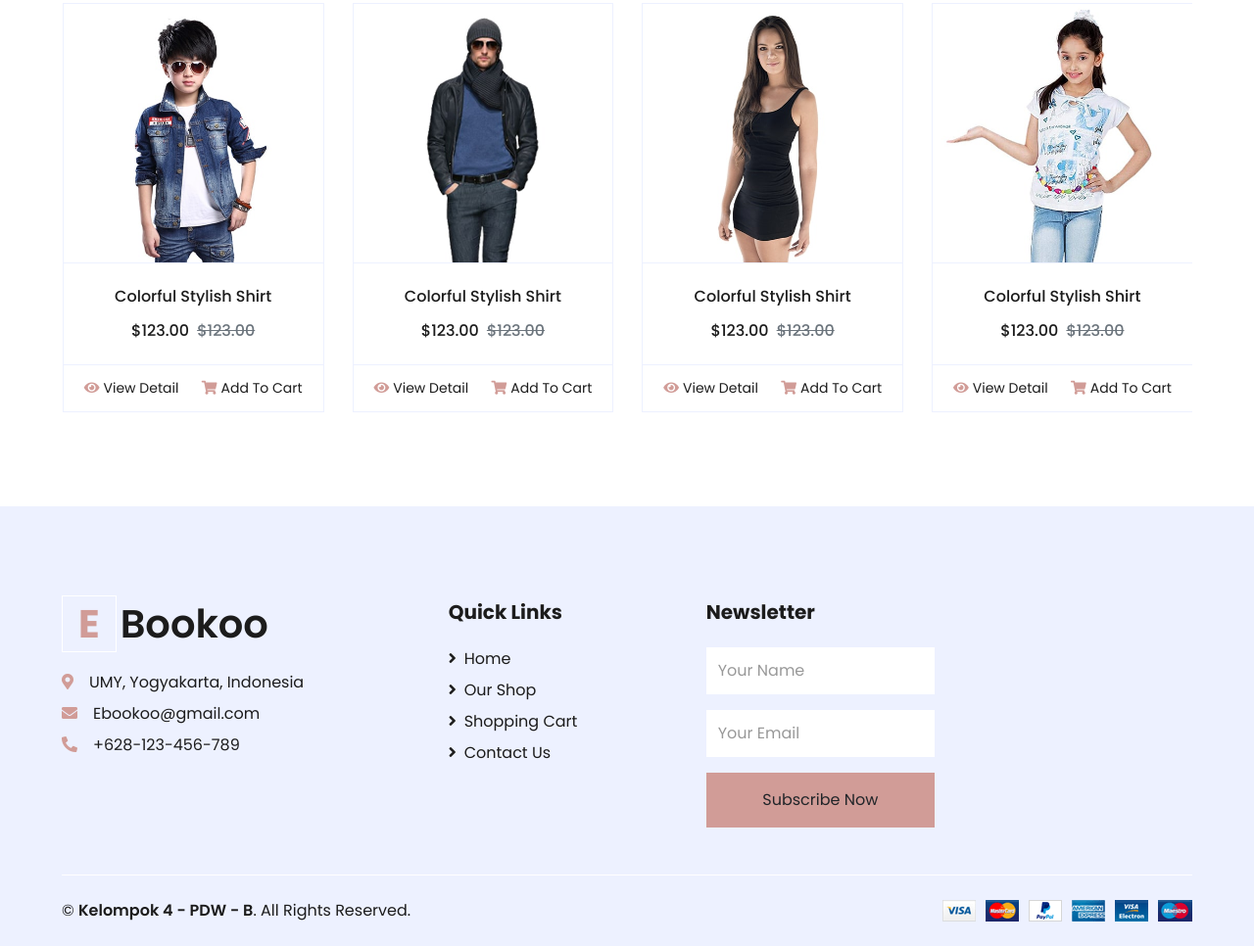
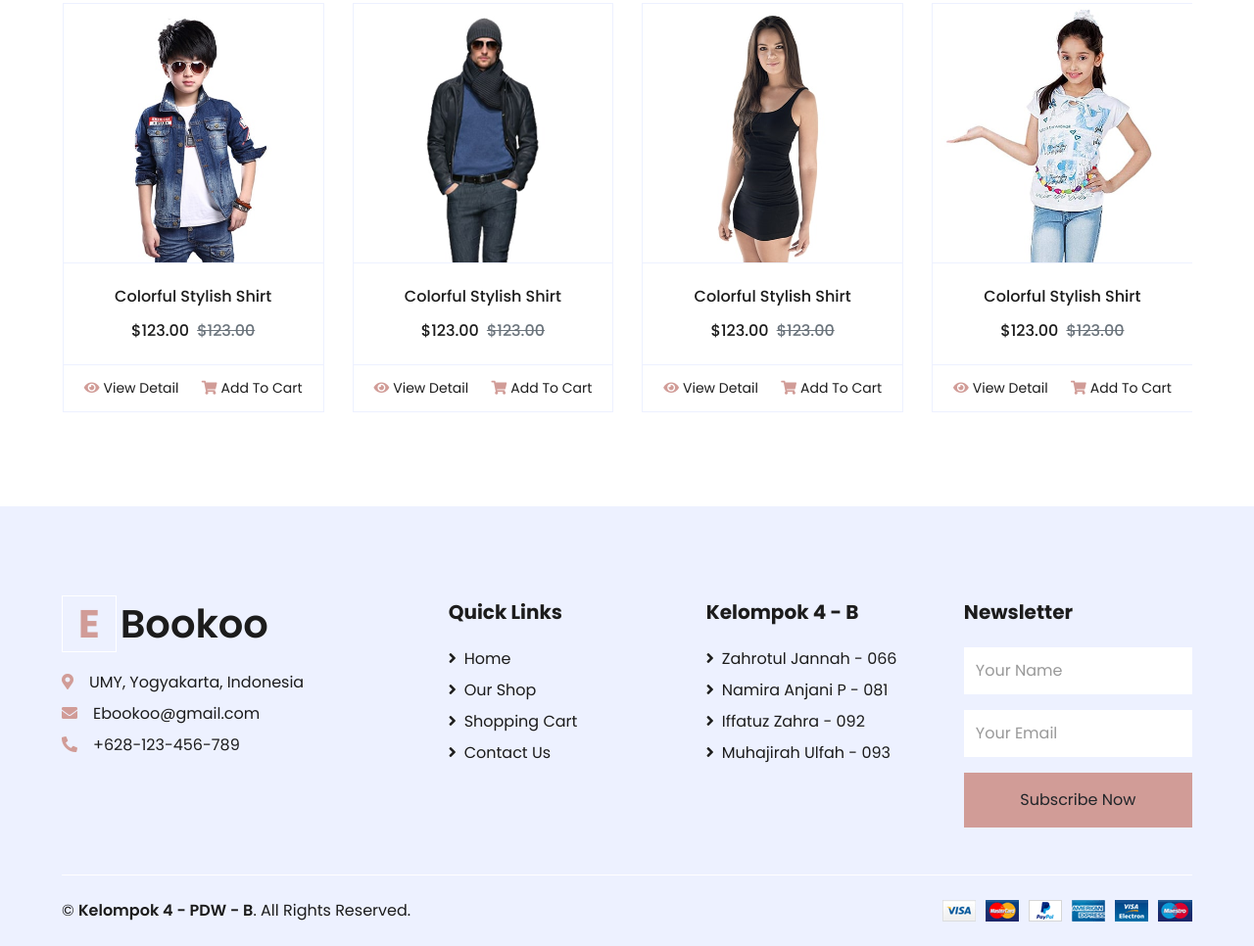
Before and after one commit to ulfhiraa/ProjectKelompok4_PDW_B, a plain HTML site: page detail.html in a window 1280 px wide. Shown: the part 1591-2557 px from the top of the page at 98% size. Drawn offline with nearby package versions, Linux system fonts and the light colour scheme.

Commit message:
Update detail.html

```diff
--- a/detail.html
+++ b/detail.html
@@ -487,7 +487,7 @@
     <!-- Products End -->
 
 
-    <!-- Footer Start -->
+<!-- Footer Start -->
     <div class="container-fluid bg-secondary text-dark mt-5 pt-5">
         <div class="row px-xl-5 pt-5">
             <div class="col-lg-4 col-md-12 mb-5 pr-3 pr-xl-5">
@@ -507,6 +507,15 @@
                             <a class="text-dark mb-2" href="shop.html"><i class="fa fa-angle-right mr-2"></i>Our Shop</a>
                             <a class="text-dark mb-2" href="cart.html"><i class="fa fa-angle-right mr-2"></i>Shopping Cart</a>
                             <a class="text-dark" href="contact.html"><i class="fa fa-angle-right mr-2"></i>Contact Us</a>
+                        </div>
+                    </div>
+                    <div class="col-md-4 mb-5">
+                        <h5 class="font-weight-bold text-dark mb-4">Kelompok 4 - B</h5>
+                        <div class="d-flex flex-column justify-content-start">
+                            <span class="text-dark mb-2"><i class="fa fa-angle-right mr-2"></i>Zahrotul Jannah - 066</span>
+                            <span class="text-dark mb-2"><i class="fa fa-angle-right mr-2"></i>Namira Anjani P - 081</span>
+                            <span class="text-dark mb-2"><i class="fa fa-angle-right mr-2"></i>Iffatuz Zahra - 092</span>
+                            <span class="text-dark"><i class="fa fa-angle-right mr-2"></i>Muhajirah Ulfah - 093</span>
                         </div>
                     </div>
                     <div class="col-md-4 mb-5">
@@ -544,7 +553,6 @@
     </div>
     <!-- Footer End -->
 
-
     <!-- Back to Top -->
     <a href="#" class="btn btn-primary back-to-top"><i class="fa fa-angle-double-up"></i></a>
 
```
